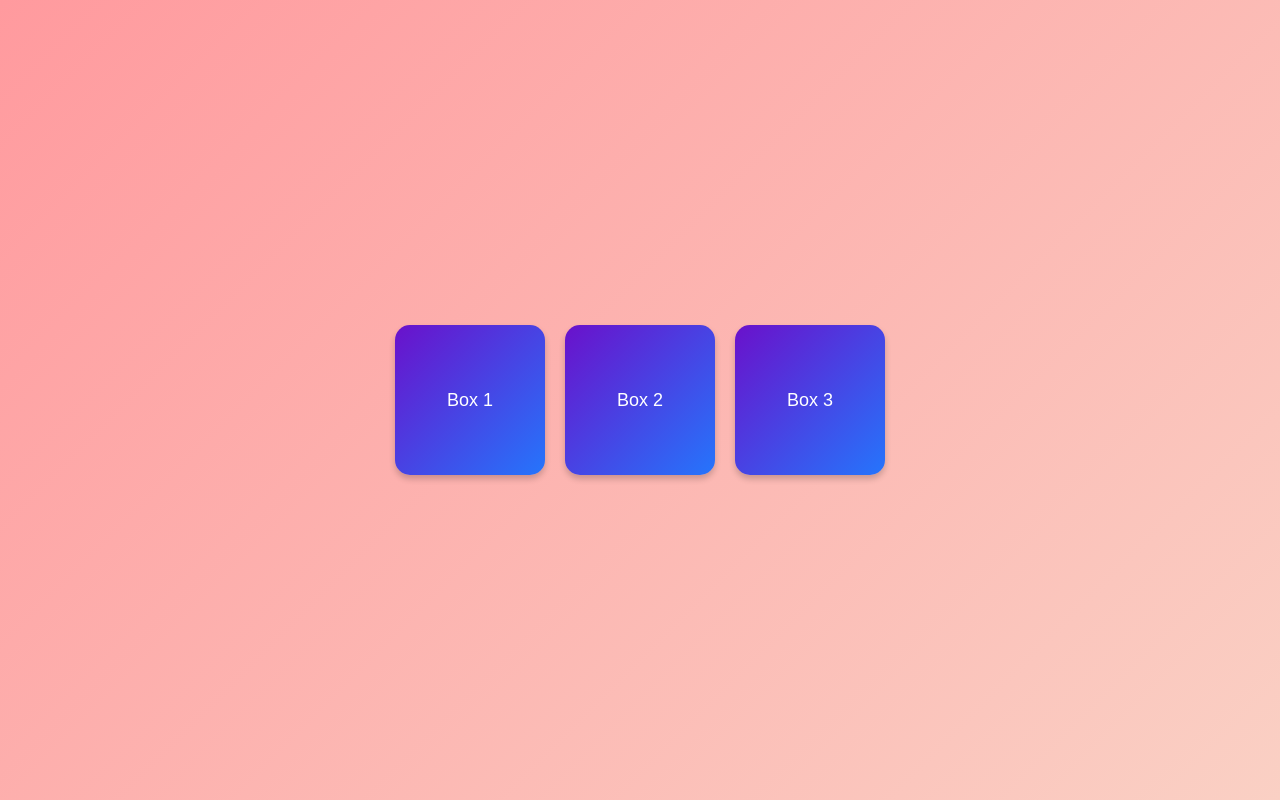
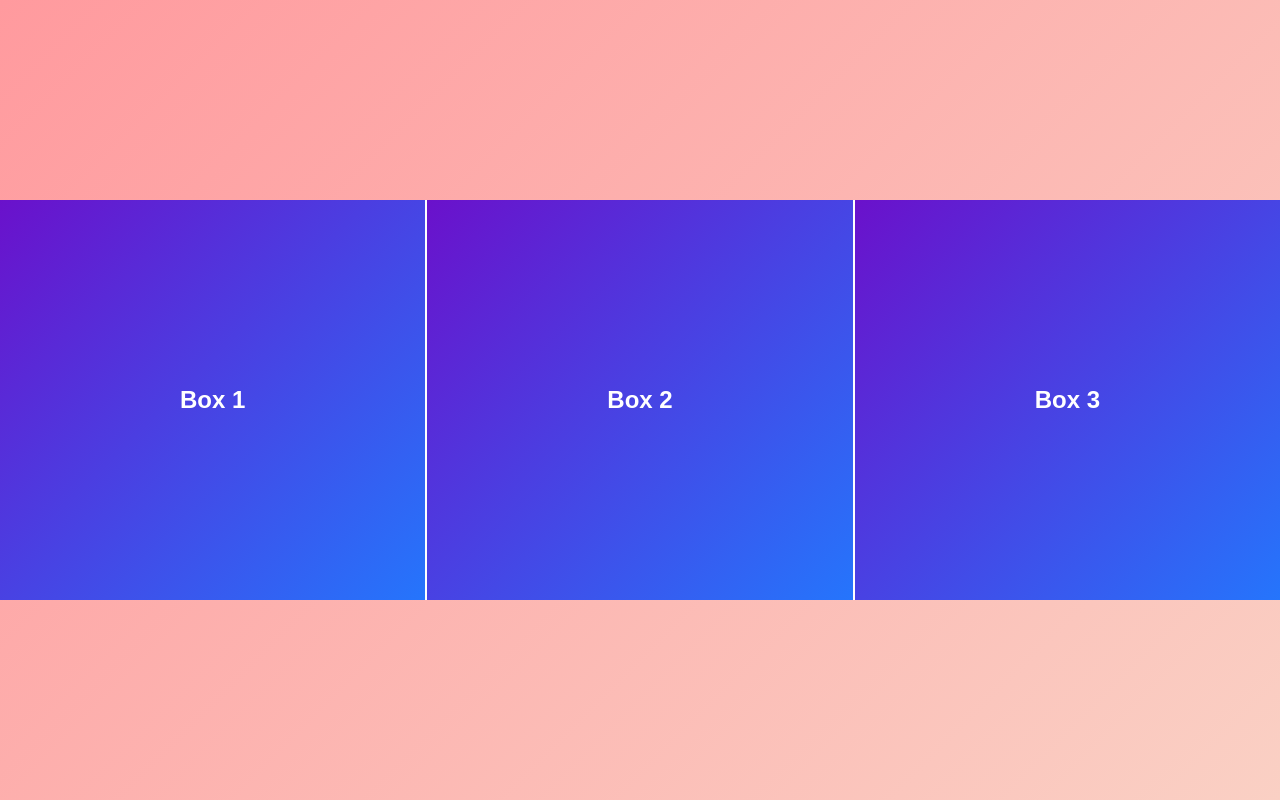
Before and after one commit to 1831350846/1831350846.github.io, a plain HTML site: page xm/shouye.html in a window 1280 px wide. Drawn offline with Linux system fonts and the light colour scheme.

Commit message:
Update styles.css

```diff
--- a/xm/styles.css
+++ b/xm/styles.css
@@ -2,34 +2,38 @@ body {
   margin: 0;
   font-family: Arial, sans-serif;
   background: linear-gradient(135deg, #ff9a9e, #fad0c4);
+  height: 100vh;
   display: flex;
+  align-items: center;
   justify-content: center;
-  align-items: center;
-  height: 100vh;
 }
 
 .container {
   display: flex;
-  gap: 20px;
+  width: 100%;
+  height: 50%; /* 高度可以根据需要调整 */
 }
 
 .box {
-  display: flex;
-  justify-content: center;
-  align-items: center;
-  width: 150px;
-  height: 150px;
+  flex: 1; /* 每个盒子均分宽度 */
   text-align: center;
-  font-size: 18px;
+  font-size: 24px;
+  font-weight: bold;
   color: white;
   background: linear-gradient(135deg, #6a11cb, #2575fc);
   text-decoration: none;
-  border-radius: 15px;
-  box-shadow: 0 4px 6px rgba(0, 0, 0, 0.2);
-  transition: transform 0.3s, box-shadow 0.3s;
+  display: flex;
+  align-items: center;
+  justify-content: center;
+  transition: transform 0.3s, background 0.3s;
+  border-right: 2px solid white; /* 增加分割线 */
+}
+
+.box:last-child {
+  border-right: none; /* 去掉最后一个盒子的右侧分割线 */
 }
 
 .box:hover {
-  transform: scale(1.1);
-  box-shadow: 0 6px 10px rgba(0, 0, 0, 0.3);
+  transform: scale(1.05);
+  background: linear-gradient(135deg, #ff7e5f, #feb47b);
 }
```
